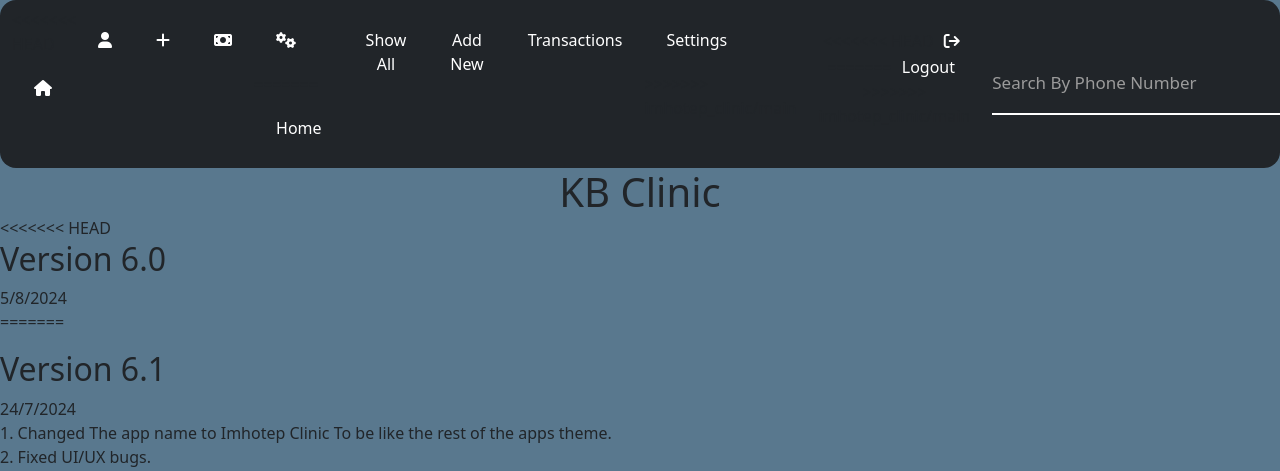
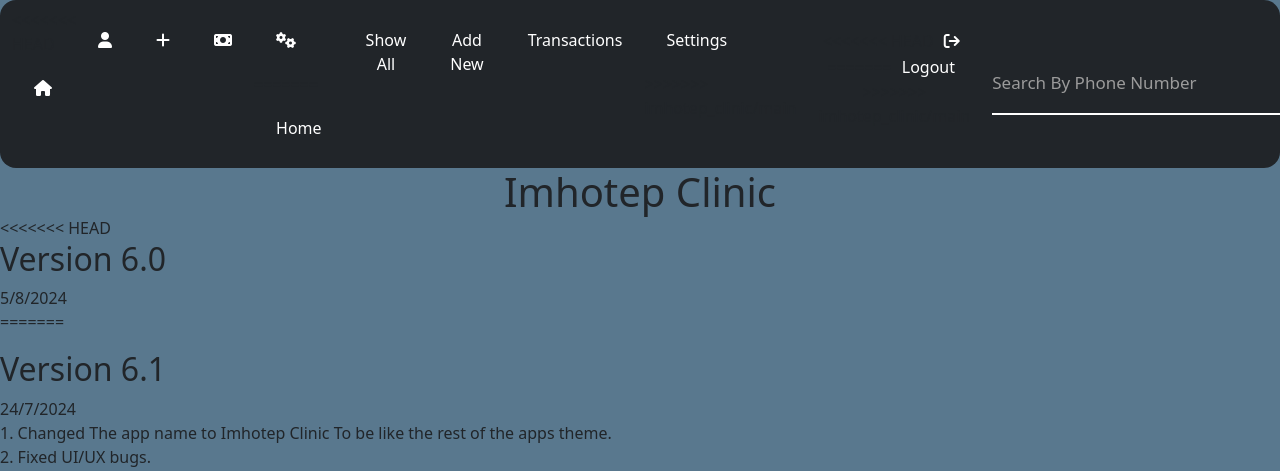
Before and after one commit to Kbassem10/imhotep_clinic, a Python web app: template templates/version_assi.html in a window 1280 px wide. Shown: the top 471 px of the page. Run offline with Jinja, Linux system fonts and the light colour scheme; the template is opened without the code that fills it, so the values that code supplies are empty.

Commit message:
version 6.0

```diff
--- a/templates/version.html
+++ b/templates/version.html
@@ -1,4 +1,4 @@
-    <h1 class="centered">KB Clinic</h1>
+    <h1 class="centered">Imhotep Clinic</h1>
 
 <<<<<<< HEAD
     <h2>Version 6.0</h2>
```
